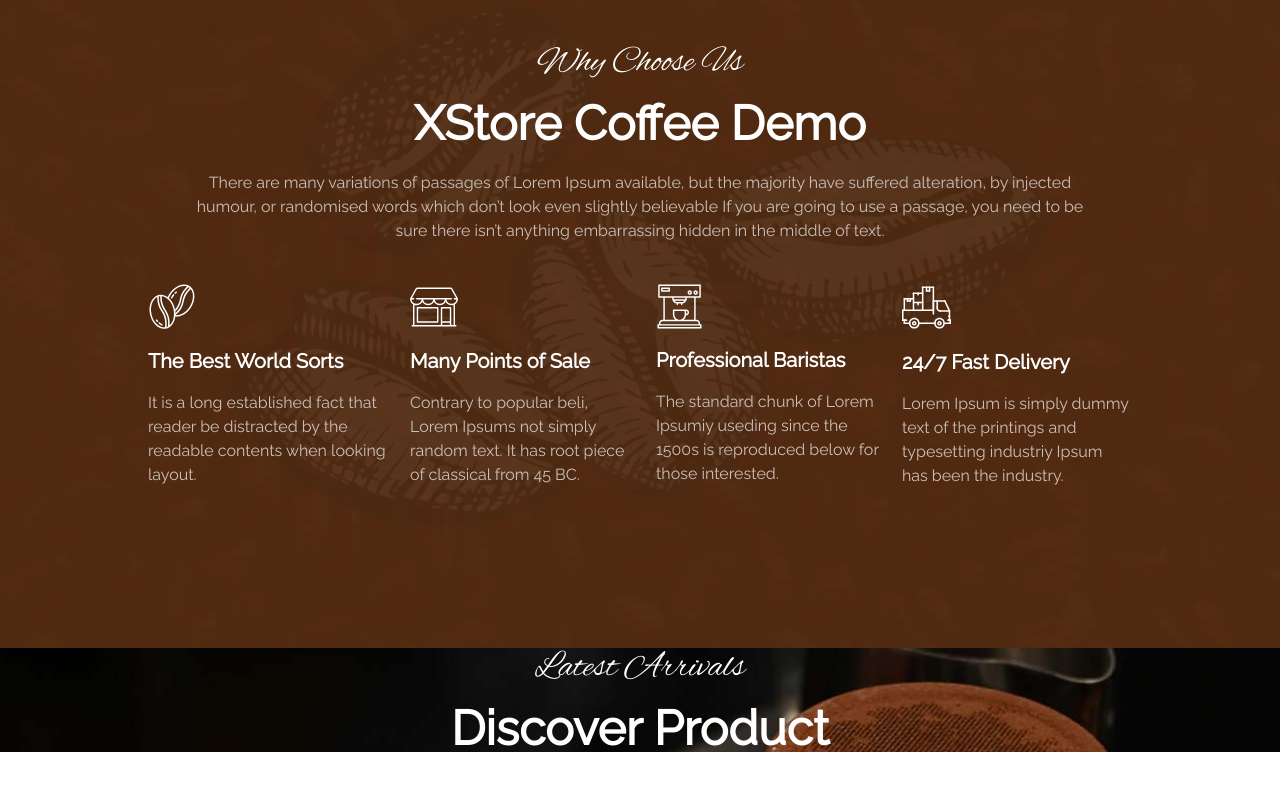
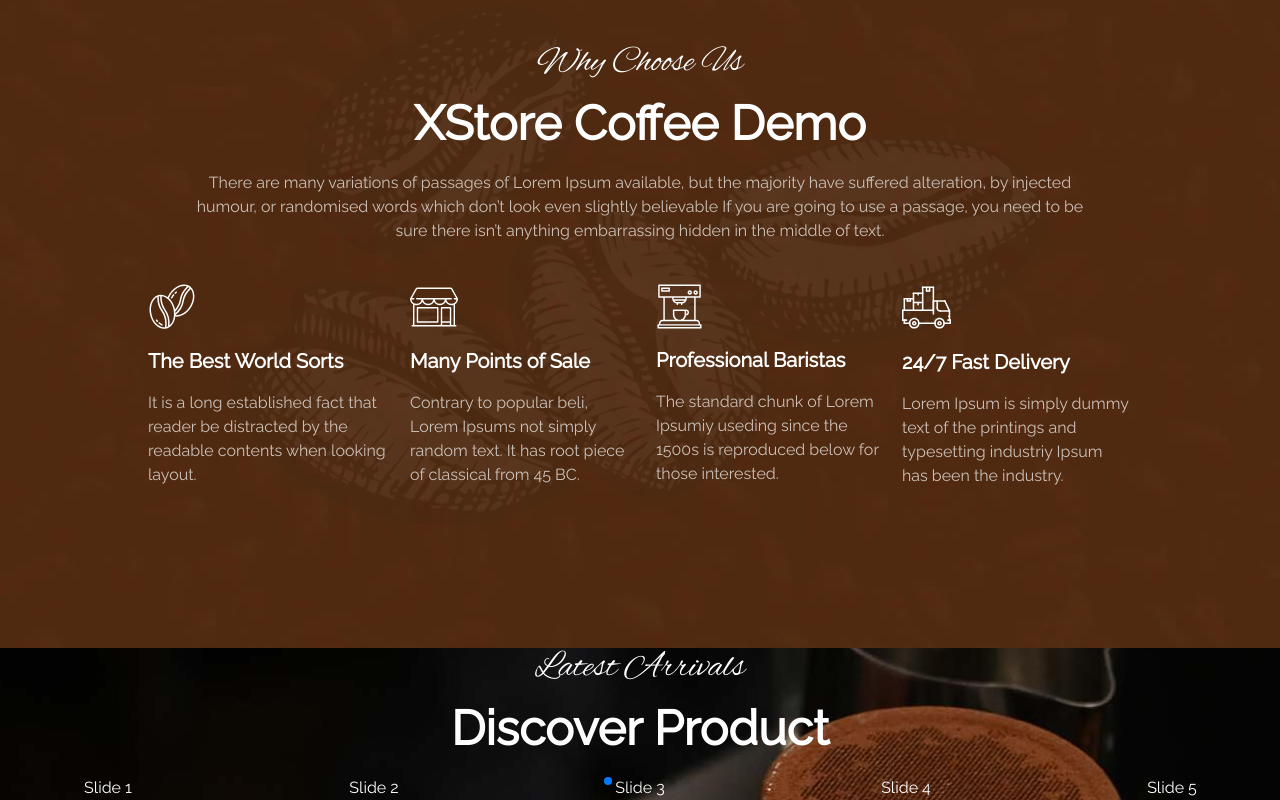
Before and after one commit to dosepehr/Natural-coffee, a React (Vite) app: page / in a window 1280 px wide. Shown: the part 1102-1902 px from the top of the page. Before the commit the page ends 1878 px from the top, so only its background shows below. Built offline with nearby package versions, Linux system fonts and the light colour scheme.

Commit message:
add initial Slider component

```diff
--- a/package.json
+++ b/package.json
@@ -15,7 +15,8 @@
     "react-dom": "^18.2.0",
     "react-icons": "^4.12.0",
     "react-redux": "^8.1.3",
-    "react-router-dom": "^6.18.0"
+    "react-router-dom": "^6.18.0",
+    "swiper": "^11.0.5"
   },
   "devDependencies": {
     "@babel/plugin-proposal-private-property-in-object": "^7.21.11",
--- /dev/null
+++ b/src/Components/common/Slider.tsx
@@ -0,0 +1,51 @@
+// Import Swiper React components
+import { Swiper, SwiperSlide } from "swiper/react";
+
+// Import Swiper styles
+import "swiper/css";
+import "swiper/css/pagination";
+
+// import "./styles.css";
+
+// import required modules
+import { Pagination } from "swiper/modules";
+
+export default function Slider() {
+  return (
+    <>
+      <Swiper
+        slidesPerView={1}
+        spaceBetween={10}
+        pagination={{
+          clickable: true,
+        }}
+        breakpoints={{
+          640: {
+            slidesPerView: 2,
+            spaceBetween: 20,
+          },
+          768: {
+            slidesPerView: 4,
+            spaceBetween: 40,
+          },
+          1024: {
+            slidesPerView: 5,
+            spaceBetween: 50,
+          },
+        }}
+        modules={[Pagination]}
+        className="mySwiper"
+      >
+        <SwiperSlide>Slide 1</SwiperSlide>
+        <SwiperSlide>Slide 2</SwiperSlide>
+        <SwiperSlide>Slide 3</SwiperSlide>
+        <SwiperSlide>Slide 4</SwiperSlide>
+        <SwiperSlide>Slide 5</SwiperSlide>
+        <SwiperSlide>Slide 6</SwiperSlide>
+        <SwiperSlide>Slide 7</SwiperSlide>
+        <SwiperSlide>Slide 8</SwiperSlide>
+        <SwiperSlide>Slide 9</SwiperSlide>
+      </Swiper>
+    </>
+  );
+}
--- a/src/Components/layout/Discover.tsx
+++ b/src/Components/layout/Discover.tsx
@@ -1,3 +1,4 @@
+import Slider from "../common/Slider";
 import Title from "../common/Title";
 
 const Discover = () => {
@@ -6,6 +7,7 @@
       <div className="bg-[url('/images/bg.jpg')] bg-auto bg-center bg-no-repeat">
         <div className="text-center text-white">
           <Title MainTitle="Latest Arrivals" secondTitle="Discover Product" />
+          <Slider />
         </div>
       </div>
     </div>
```
Also changed, not shown: 1 other file (tests, documents, lock files or other folders).
